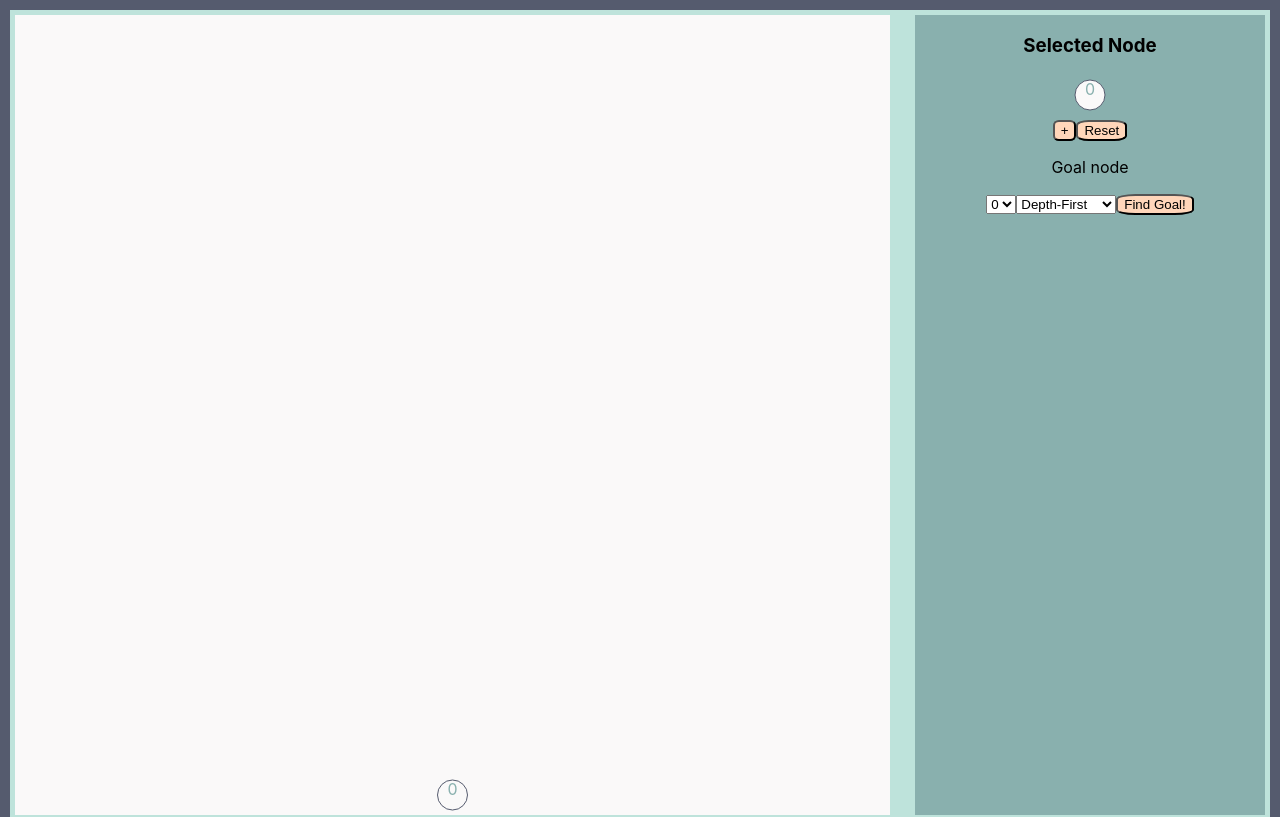
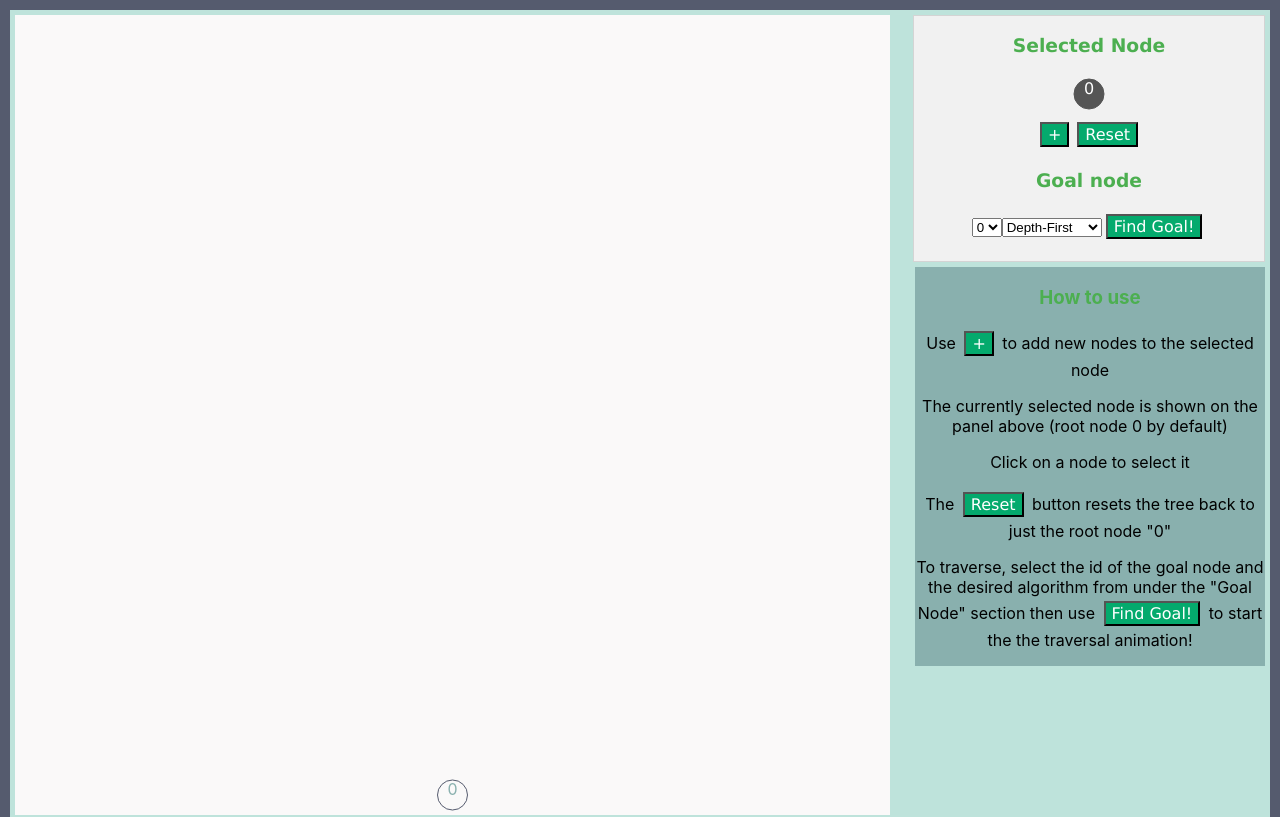
Before and after one commit to dcgfz2/Tree-Search-React, a React (Create React App) app: page / in a window 1280 px wide. Shown: the top 817 px of the page. Built offline with nearby package versions, Linux system fonts and the light colour scheme.

Commit message:
control panel format/style refactor

```diff
--- a/src/components/controlpanel.css
+++ b/src/components/controlpanel.css
@@ -1,19 +1,24 @@
 .controls-container{
+  font: 100% Verdana;
   width: 28%;
-  height: 100%;
-  display: flex;
+  height: 225px;
   float:right;
   margin-left: auto;
   margin-right: 0;
-  background-color: #89B0AE;
+  padding-bottom: 20px;
+  border: 1px solid #d4d4d4;
+  background-color: #f1f1f1;
   text-align: center;
-  display: inline-block;
+}
+
+.controls-container > h1, h2, h3{
+  color:#4CAF50;
 }
 
 .selected-node > svg{
   width: 0;
   height: 0;
-  background-color: #89B0AE;
+  background-color: #f1f1f1;
 }
 .selected-node{
   text-align: center;
@@ -21,8 +26,10 @@
 }
 
 .button{
-  border-radius: 25%;
-  background-color: #FFD6BA;
+  font: 100% Verdana;
+  margin: 4px;
+  color:#ffffff;
+  background-color: #04AA6D;
 }
 
 .option-container > input{
--- a/src/components/controlpanel.js
+++ b/src/components/controlpanel.js
@@ -7,14 +7,14 @@ const ControlPanel = ({selected,size,addEvent,resetEvent,goalEvent,handleAlgo,ha
     <div className="selected-node">
     <h3>Selected Node</h3>
       <svg>
-        <circle cx="0" cy="0" r="15" stroke="#555B6E" fill="#FAF9F9"/>
-        <text x="0" y="0" textAnchor="middle" stoke="555B6E" fill="#89B0AE"> {selected?.value} </text>
+        <circle cx="0" cy="0" r="15" stroke="#555555" fill="#555555"/>
+        <text x="0" y="0" textAnchor="middle" stoke="#555555" fill="#FFFFFF"> {selected?.value} </text>
         </svg>
     </div>
     <div className="option-container">
       <button className="button add" onClick={addEvent}>+</button>
       <button className="button" onClick={resetEvent}>Reset</button>
-      <p>Goal node</p>
+      <h3>Goal node</h3>
       <select name="goalNode" onChange={handleGoal}>
         {[...Array(size+1).keys()].map((options,index)=>{
           return<option key={index} value={options}>{options}</option>
```
